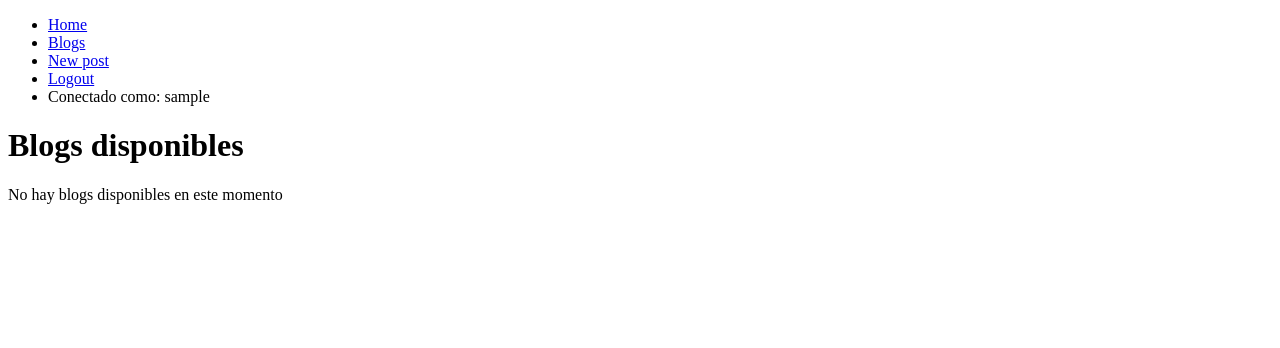
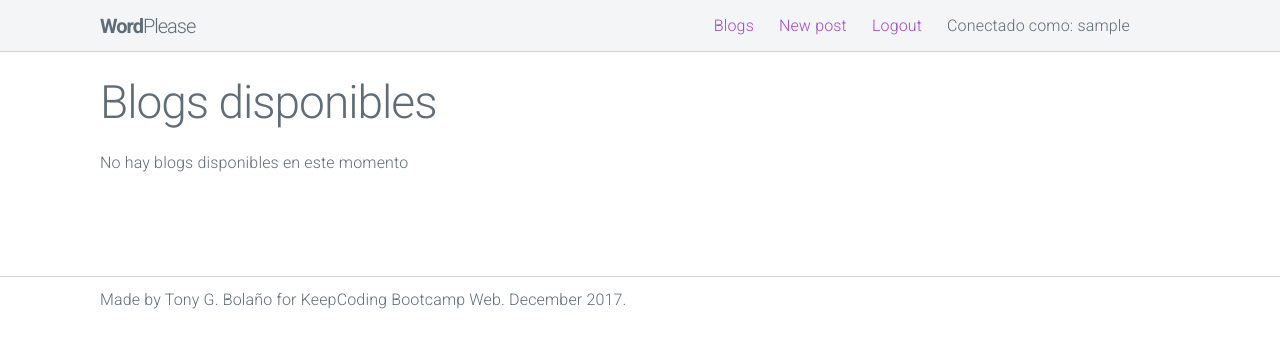
Before and after one commit to tonybolanyo/wordplease, a Django app: page /blogs/ in a window 1280 px wide. Shown: the top 348 px of the page. Run offline with Django 3.2, Linux system fonts and the light colour scheme; the visitor is signed in with stand-in values (Sample User, id 1); data comes from the database, SQL or seed files in the repository; data that the repository does not hold is empty; some libraries are stand-ins or nearby versions.

Commit message:
Minimal CSS styling

```diff
--- a/src/blogs/views.py
+++ b/src/blogs/views.py
@@ -31,6 +31,7 @@ class BlogListView(ListView):
             num_posts=Count('id'), last_post=Max('pub_date')).order_by('author__username')
         return queryset
 
+
 class CreatePostView(LoginRequiredMixin, CreateView):
     model = Post
     fields = ('title', 'summary', 'body', 'categories', 'featured_media', 'pub_date')
--- /dev/null
+++ b/src/static/css/wordplease.css
@@ -0,0 +1,55 @@
+/* Navbar */
+.navigation {
+    background: #f4f5f6;
+    border-bottom: .1rem solid #d1d1d1;
+    display: block;
+    height: 5.2rem;
+    left: 0;
+    max-width: 100%;
+    position: fixed;
+    right: 0;
+    top: 0;
+    width: 100%;
+    z-index: 1;
+}
+
+.navigation-link, .navigation-title, .navigation-text {
+    display: inline;
+    font-size: 1.6rem;
+    line-height: 5.2rem;
+    padding: 0;
+    text-decoration: none;
+}
+
+.navigation-title, .navigation-text {
+    color: #606c76;
+    position: relative;
+}
+
+.navigation-title {
+    font-size: 2rem;
+}
+
+.navigation-list {
+    list-style: none;
+    margin-bottom: 0;
+    margin-right: 5rem;
+}
+
+.navigation-item {
+    float: left;
+    margin-bottom: 0;
+    margin-left: 2.5rem;
+    position: relative;
+}
+
+.wrapper {
+    padding-bottom: 7.5rem;
+    padding-top: 7.5rem;
+}
+
+.footer {
+    border-top: .1rem solid #d1d1d1;
+    min-height: 5.2rem;
+    padding-top: 1rem;
+}
--- a/src/templates/base.html
+++ b/src/templates/base.html
@@ -1,23 +1,51 @@
+{% load static %}
 <!DOCTYPE html>
 <html lang="en">
 <head>
     <meta charset="UTF-8">
     <title>Title</title>
+    <link rel="stylesheet" href="//fonts.googleapis.com/css?family=Roboto:300,300italic,700,700italic">
+    <link rel="stylesheet" href="//cdn.rawgit.com/necolas/normalize.css/master/normalize.css">
+    <link rel="stylesheet" href="{% static 'css/milligram.min.css' %}">
+    <link rel="stylesheet" href="{% static 'css/wordplease.css' %}">
 </head>
+
 <body>
-<ul>
-    <li><a href="{% url 'home_page' %}">Home</a></li>
-    <li><a href="{% url 'blog_list' %}">Blogs</a></li>
+
+<header>
+    <nav class="navigation">
+        <section class="container">
+            <a class="navigation-title" href="{% url 'home_page' %}">
+                <h1 class="navigation-title"><b>Word</b>Please</h1>
+            </a>
+            <ul class="navigation-list float-right">
+                <li class="navigation-item">
+                    <a class="navigation-link" href="{% url 'blog_list' %}">Blogs</a>
+                </li>
                 {% if user.is_authenticated %}
-        <li><a href="{% url 'create_post' %}">New post</a></li>
-        <li><a href="{% url 'logout_page' %}">Logout</a></li>
-        <li>Conectado como: {{ user.username }}</li>
+                <li class="navigation-item">
+                    <a class="navigation-link" href="{% url 'create_post' %}">New post</a>
+                </li>
+                <li class="navigation-item">
+                    <a class="navigation-link" href="{% url 'logout_page' %}">Logout</a>
+                </li>
+                <li class="navigation-item">
+                    <span class="navigation-text">Conectado como: {{ user.username }}</span>
+                </li>
                 {% else %}
-        <li><a href="{% url 'login_page' %}">Login</a></li>
-        <li><a href="{% url 'signup_page' %}">Signup</a></li>
+                <li class="navigation-item">
+                    <a class="navigation-link" href="{% url 'login_page' %}">Login</a>
+                </li>
+                <li class="navigation-item">
+                    <a class="navigation-link" href="{% url 'signup_page' %}">Signup</a>
+                </li>
                 {% endif %}
             </ul>
+        </section>
+    </nav>
+</header>
 
+<main class="wrapper container">
     <div>
         {% if messages %}
         <ul class="messages">
@@ -30,6 +58,13 @@
 
     {% block content %}
     {% endblock content %}
+</main>
+
+<footer class="footer">
+    <div class="container">
+        Made by Tony G. Bolaño for KeepCoding Bootcamp Web. December 2017.
+    </div>
+</footer>
 
 </body>
 </html>
--- a/src/wordplease/settings.py
+++ b/src/wordplease/settings.py
@@ -122,6 +122,9 @@ USE_TZ = True
 # https://docs.djangoproject.com/en/2.0/howto/static-files/
 
 STATIC_URL = '/static/'
+STATICFILES_DIRS = [
+    os.path.join(BASE_DIR, "static"),
+]
 
 # default redirect after login/logout
 LOGIN_URL = '/login'
```
Also changed, not shown: src/static/css/milligram.min.css (added). Lines whose indentation alone changed are shown as unchanged.
